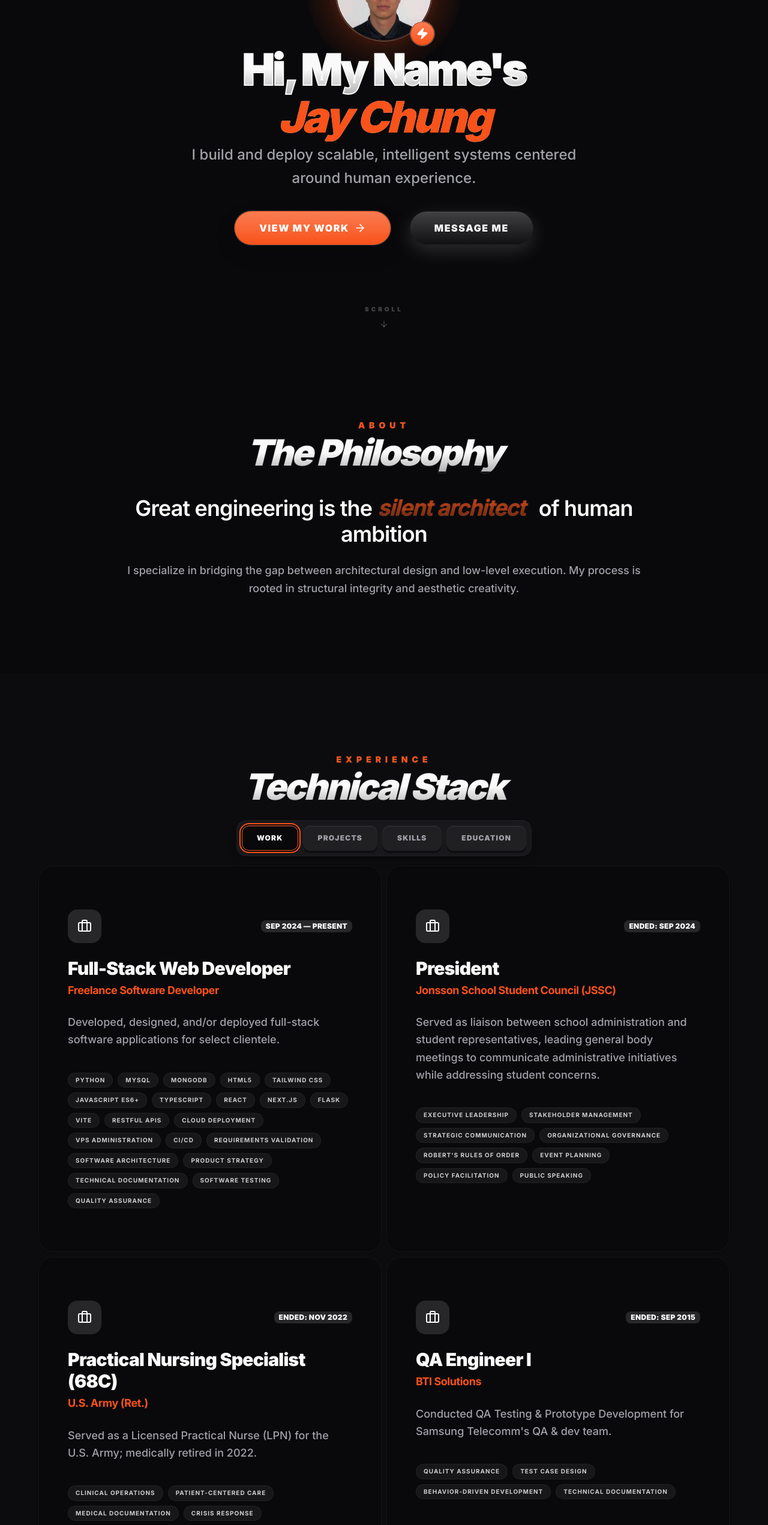
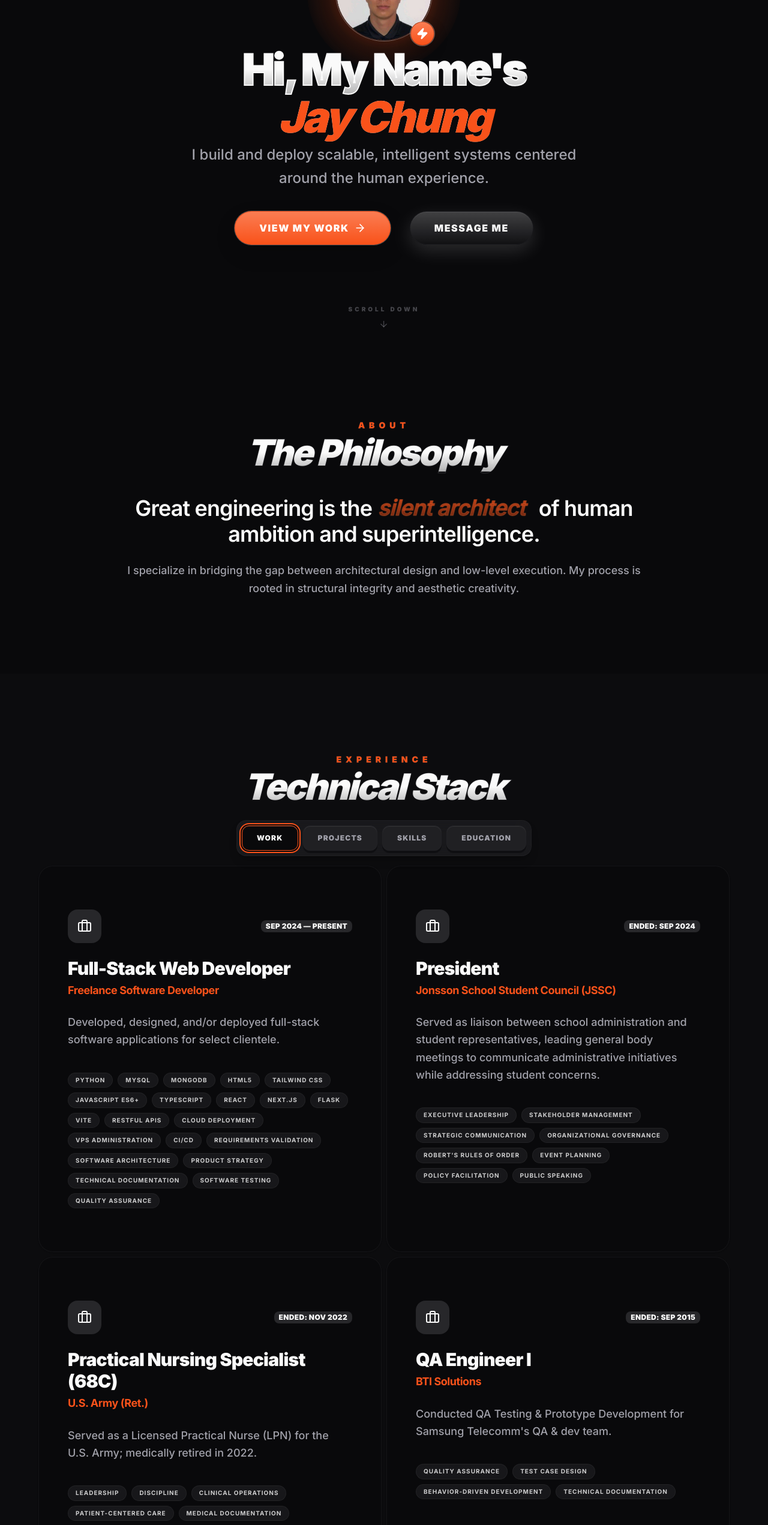
Before and after one commit to cchung7/jay-page, a Next.js app: page / in a window 1280 px wide. Shown: the part 234-2776 px from the top of the page at 60% size. Built offline with nearby package versions, Linux system fonts and the light colour scheme.

Commit message:
jp_v1.1 - text edits

```diff
--- a/src/components/home/AboutSection.tsx
+++ b/src/components/home/AboutSection.tsx
@@ -138,7 +138,7 @@ export const AboutSection = () => {
                     silent architect
                   </span>
                 </motion.span>{" "}
-                of human ambition
+                of human ambition and superintelligence.
               </p>
 
               <p className="text-center text-muted-foreground leading-relaxed font-medium">
--- a/src/components/home/HeroSection.tsx
+++ b/src/components/home/HeroSection.tsx
@@ -164,7 +164,7 @@ export const HeroSection = () => {
             transition={{ duration: 0.8, delay: 0.4 }}
             className="text-muted-foreground text-xl md:text-2xl font-medium max-w-2xl mx-auto"
           >
-            I build and deploy scalable, intelligent systems centered around human
+            I build and deploy scalable, intelligent systems centered around the human
             experience.
           </motion.p>
         </div>
@@ -235,7 +235,7 @@ export const HeroSection = () => {
         className="absolute bottom-6 left-1/2 -translate-x-1/2 flex flex-col items-center gap-2 text-muted-foreground/40"
       >
         <span className="text-[10px] uppercase font-black tracking-[0.4em]">
-          Scroll
+          Scroll down
         </span>
         <ArrowDown className="h-4 w-4" />
       </motion.div>
--- a/src/data/experience.ts
+++ b/src/data/experience.ts
@@ -15,7 +15,7 @@ export const experience = [
     role: "Practical Nursing Specialist (68C)",
     period: "Ended: Nov 2022",
     desc: "Served as a Licensed Practical Nurse (LPN) for the U.S. Army; medically retired in 2022.",
-    tags: ["Clinical Operations", "Patient-Centered Care", "Medical Documentation", "Crisis Response", "Process Compliance", "Healthcare Administration"]
+    tags: ["Leadership", "Discipline", "Clinical Operations", "Patient-Centered Care", "Medical Documentation", "Crisis Response", "Process Compliance", "Healthcare Administration"]
   },
   { company: "BTI Solutions",
     role: "QA Engineer I",
--- a/src/data/projects.ts
+++ b/src/data/projects.ts
@@ -21,10 +21,15 @@ export const projects = [
     },
     tags: [
       "Python",
+      "Flask",
+      "NumPy",
+      "Pandas",
+      "Scikit-learn",
       "LightGBM",
       "RESTful APIs",
       "ML Model Deployment",
       "React",
+      "Vite",
       "Tailwind CSS",
       "Cloud Deployment"
     ],
```
